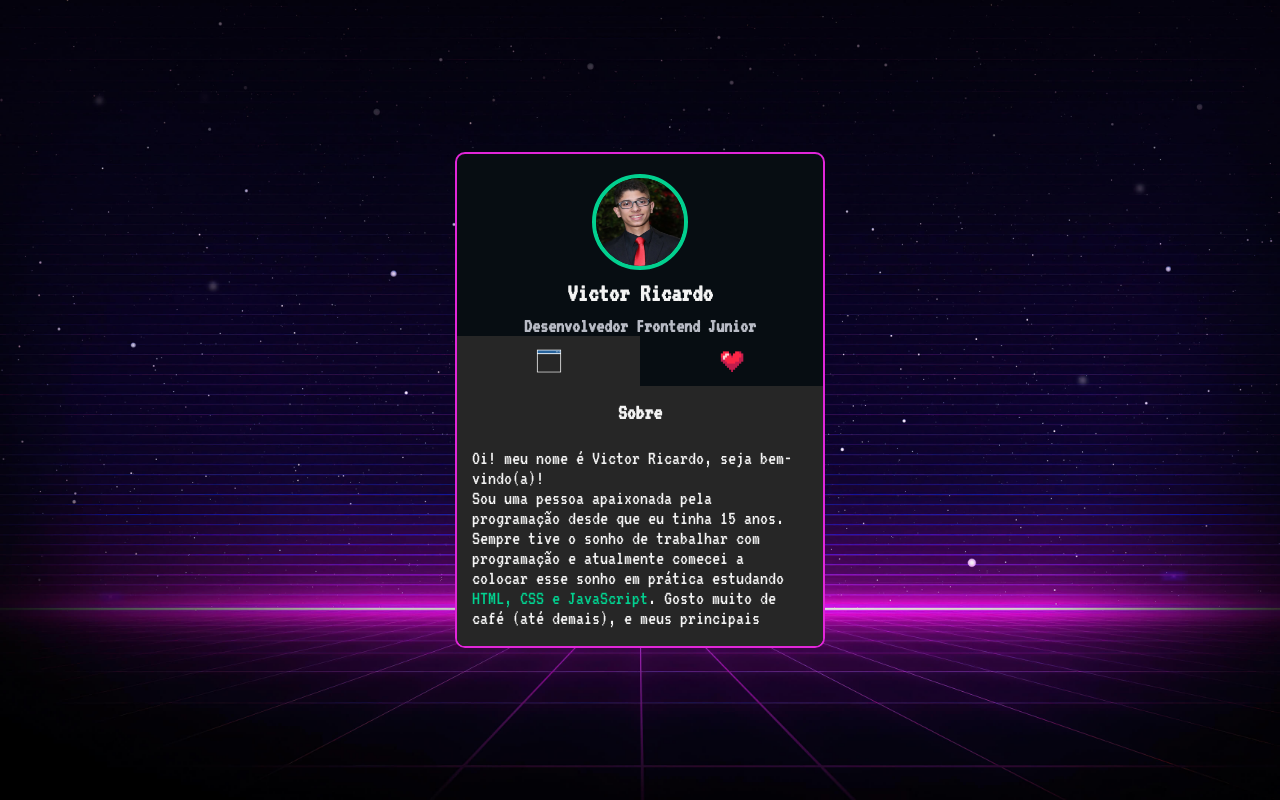
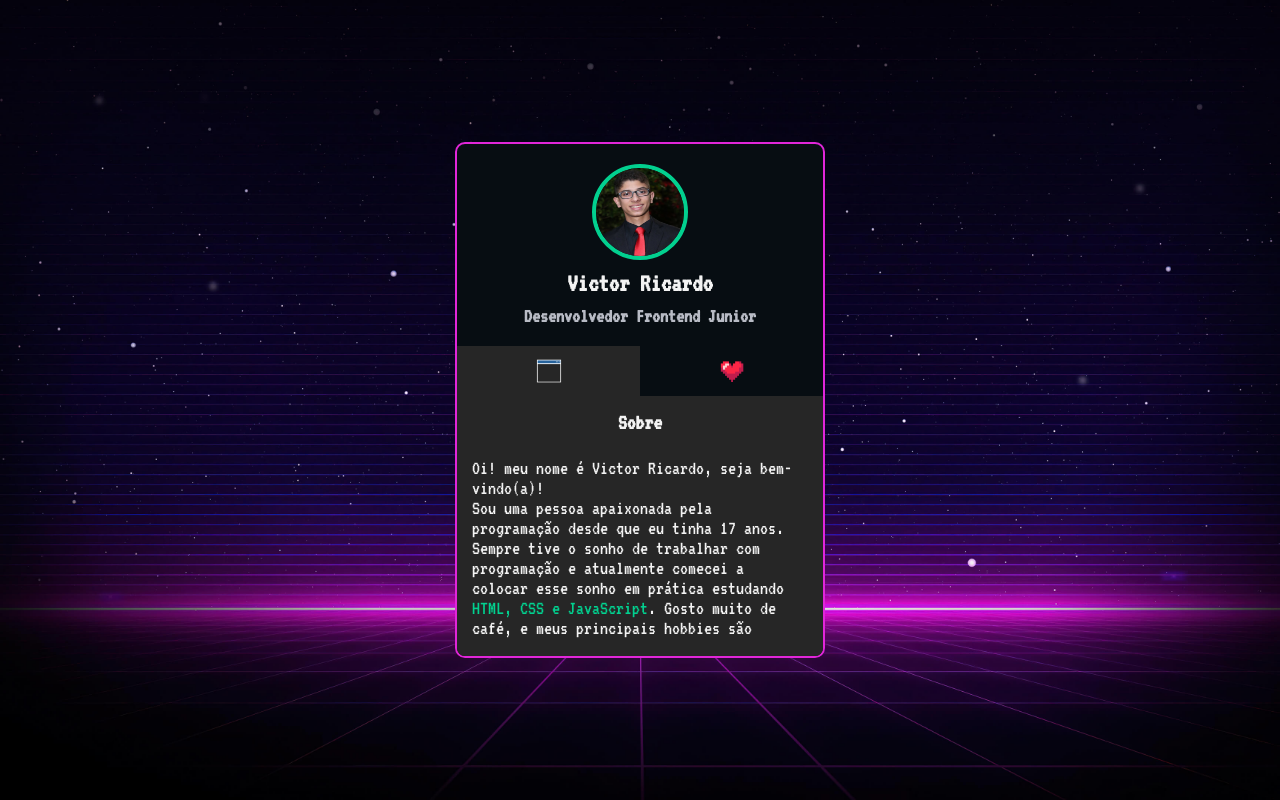
Before and after one commit to victor-Ricardo/mini-portfolio, a plain HTML site: page index.html in a window 1280 px wide. Drawn offline with Linux system fonts and the light colour scheme.

Commit message:
melhorando o css e mudando o sobre

```diff
--- a/index.html
+++ b/index.html
@@ -42,11 +42,11 @@
                         <p>Oi! meu nome é Victor Ricardo, seja bem-vindo(a)!</p>
 
                         <p>
-                            Sou uma pessoa apaixonada pela programação desde que eu tinha 15
+                            Sou uma pessoa apaixonada pela programação desde que eu tinha 17
                             anos. Sempre tive o sonho de trabalhar com programação e
                             atualmente comecei a colocar esse sonho em prática estudando
-                            <span>HTML, CSS e JavaScript</span>. Gosto muito de café (até demais), e meus
-                            principais hobbies são jogar MMO RPG, ver animes e séries.
+                            <span>HTML, CSS e JavaScript</span>. Gosto muito de café, e meus
+                            principais hobbies são jogar MMO RPG, ler um livro, ver filmes, séries e animes.
                         </p>
                     </div>
                 </div>
--- a/src/css/style.css
+++ b/src/css/style.css
@@ -19,7 +19,7 @@ body{
 }
 
 .cartao .minhas-infos{
-    padding-top: 20px;
+    padding: 20px 0;
     display: flex;
     flex-direction: column;
     align-items: center;
```
